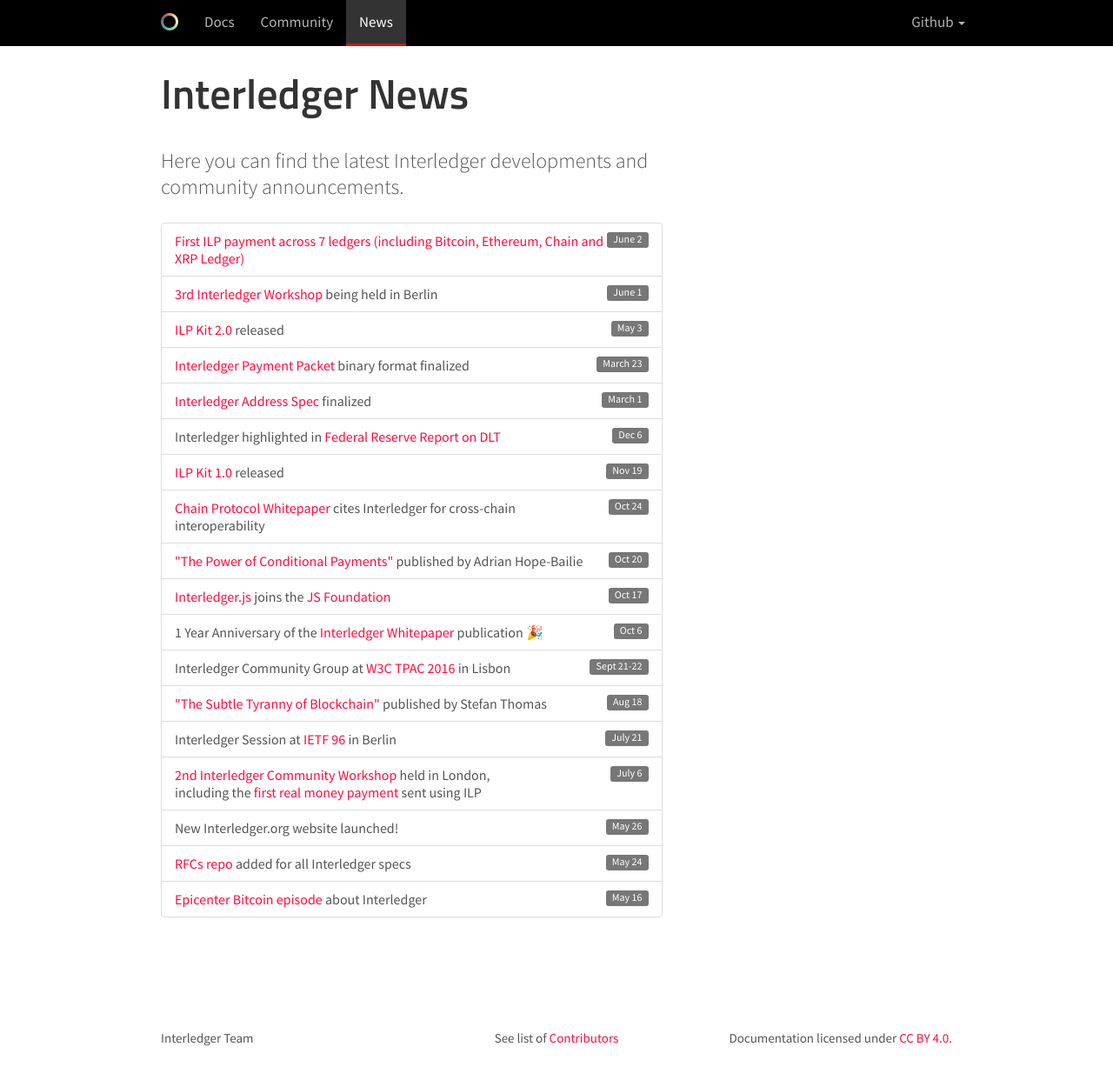
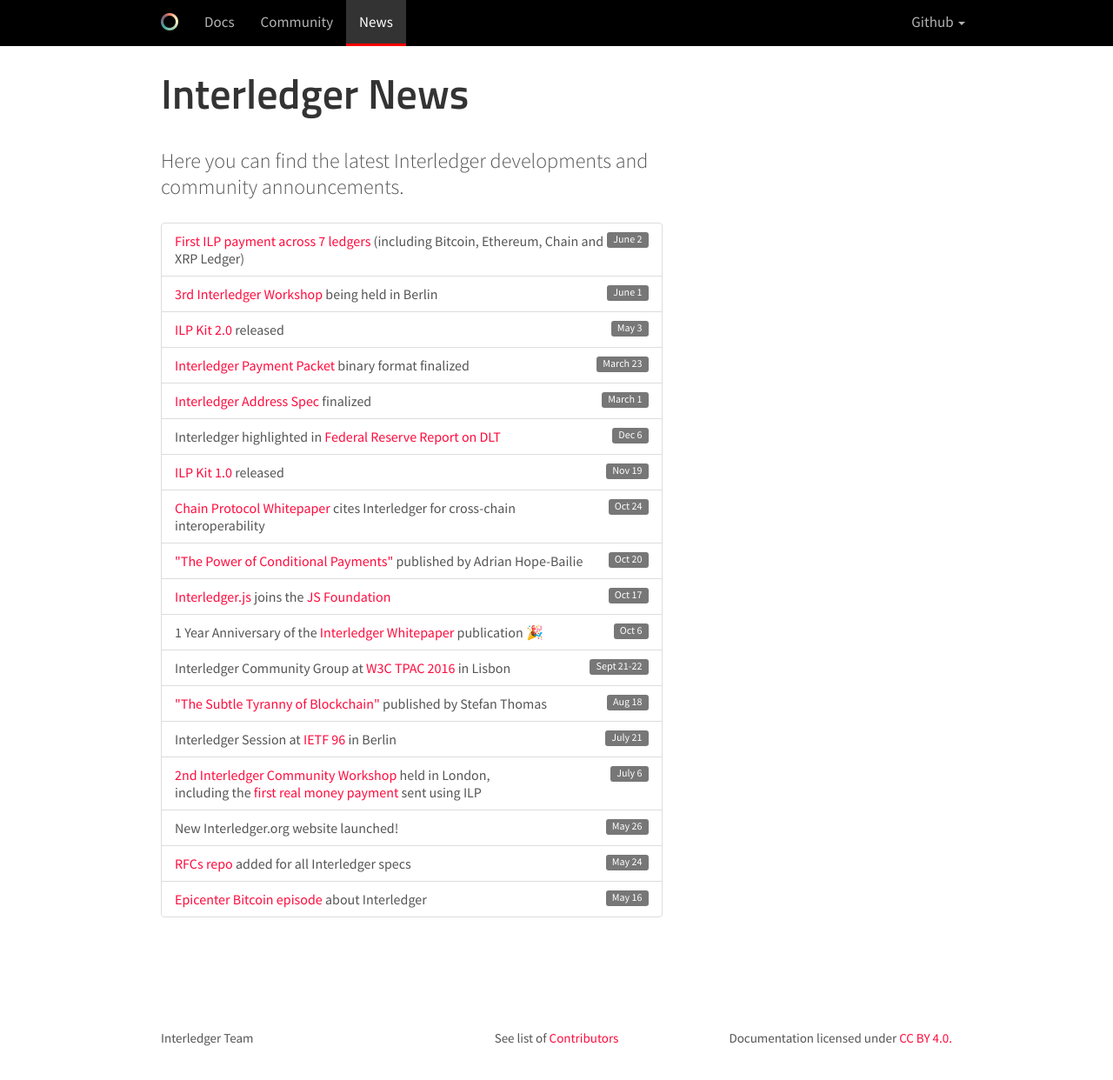
Before and after one commit to interledger/interledger.github.io, a Jekyll site: the page built from news.html, in a window 1280 px wide and 1258 px high. Shown: the top 1242 px of the window at 87% size. Built offline with Jekyll 4.4.1, drawn with Linux system fonts in a browser that asks for light colours; nearby versions of some CDN libraries; some web fonts are replaced; some of the changed lines change nothing that is shown.

Commit message:
Change hyperlink

```diff
--- a/news.html
+++ b/news.html
@@ -16,7 +16,7 @@
          <ul class="list-group">
          <li class="list-group-item">
              <span class="label label-default label-pill pull-right">June 2</span>
-             <a target="_blank" href="http://www.coindesk.com/interoperability-boost-ripple-sends-blockchain-transaction-across-7-different-ledgers/">First ILP payment across 7 ledgers (including Bitcoin, Ethereum, Chain and XRP Ledger)</a>
+             <a target="_blank" href="http://www.coindesk.com/interoperability-boost-ripple-sends-blockchain-transaction-across-7-different-ledgers/">First ILP payment across 7 ledgers</a> (including Bitcoin, Ethereum, Chain and XRP Ledger)
          </li>
          <li class="list-group-item">
              <span class="label label-default label-pill pull-right">June 1</span>
```
